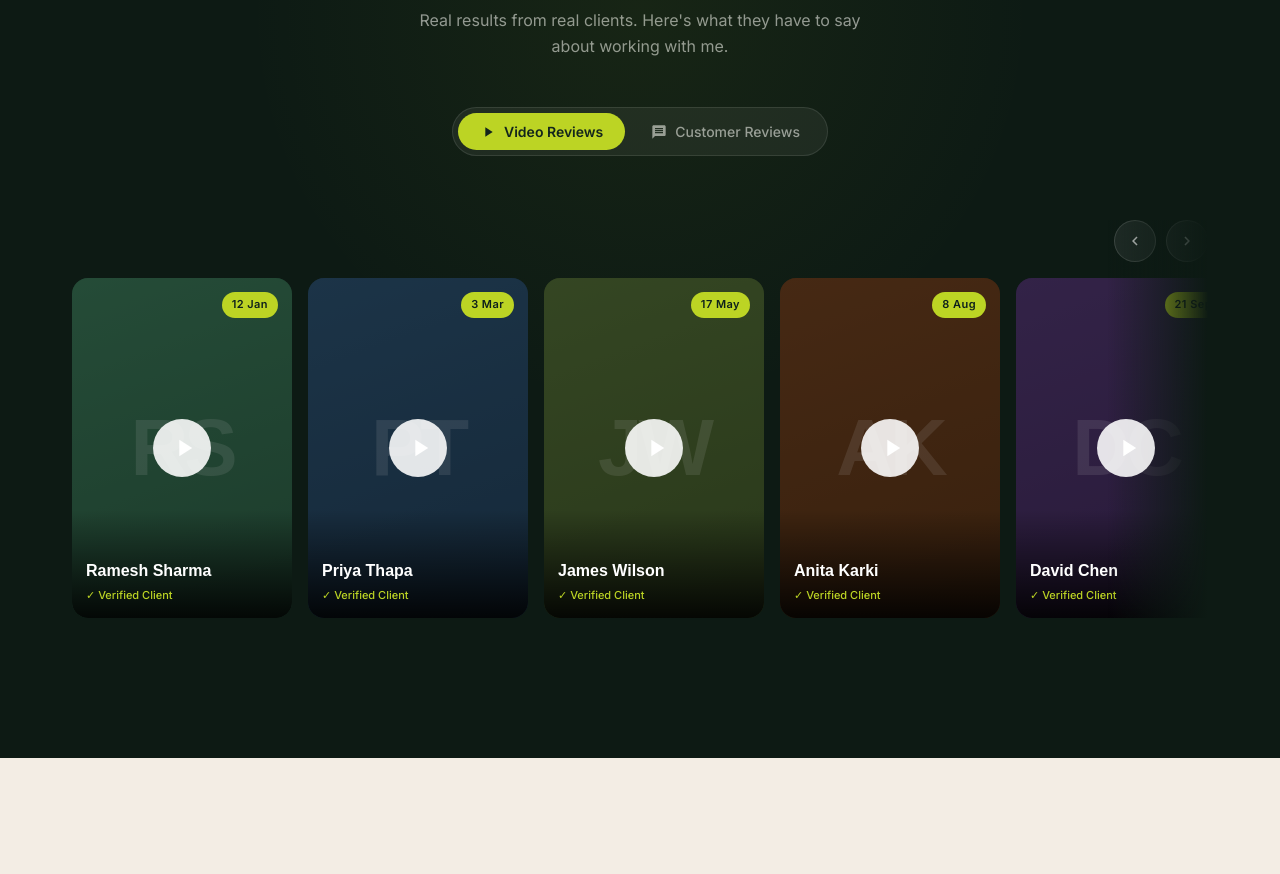
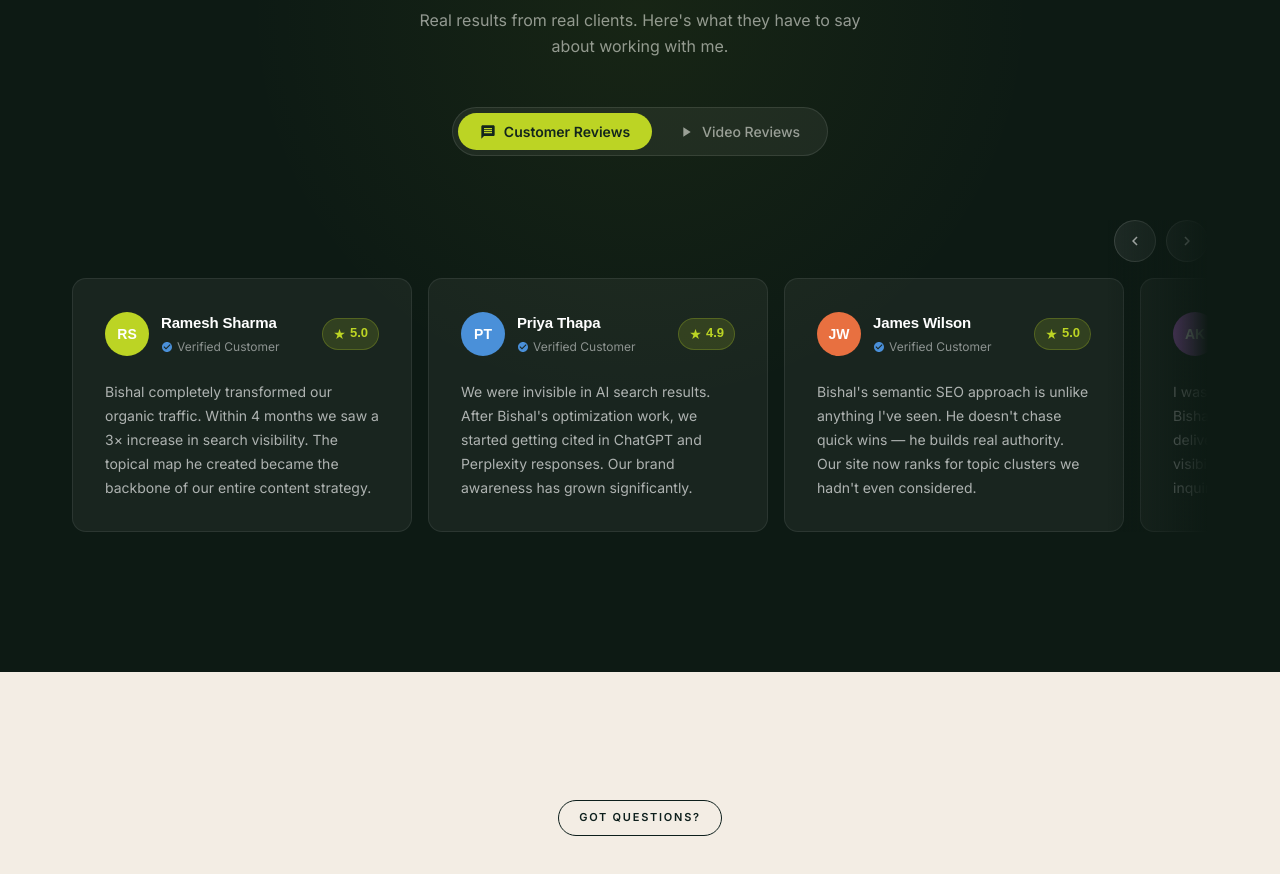
Before and after one commit to cartoonq474-cloud/Bishal-oli, a Next.js app: page / in a window 1280 px wide. Shown: the part 8865-9739 px from the top of the page. Built offline with nearby package versions, Linux system fonts and the light colour scheme; a web font is replaced by a local one.

Commit message:
feat: integrate testimonials section and swap reviews tab order on SEO expert in Nepal page

```diff
--- a/src/app/seo-expert-nepal/page.js
+++ b/src/app/seo-expert-nepal/page.js
@@ -1,6 +1,7 @@
 import Image from 'next/image'
 import Link from 'next/link'
 import CaseStudiesCarousel from '@/components/CaseStudiesCarousel'
+import TestimonialsSection from '@/components/TestimonialsSection'
 import FaqAccordion from './FaqAccordion'
 
 export const metadata = {
@@ -197,6 +198,9 @@ export default function SeoExpertNepal() {
       {/* CASE STUDIES CAROUSEL */}
       <CaseStudiesCarousel />
 
+      {/* TESTIMONIALS */}
+      <TestimonialsSection />
+
       {/* SERVICE PACKAGES & PRICING */}
       <section className="section" aria-labelledby="pricingHeading" style={{ background: 'var(--ivory)' }}>
         <div className="container">
--- a/src/components/TestimonialsSection.js
+++ b/src/components/TestimonialsSection.js
@@ -48,7 +48,7 @@ function useScroll(cardWidth = 280, gap = 24) {
 }
 
 export default function TestimonialsSection() {
-  const [tab, setTab] = useState('video')
+  const [tab, setTab] = useState('text')
   const { ref: videoRef, scroll: scrollVideo } = useScroll(220, 16)
   const { ref: textRef, scroll: scrollText } = useScroll(340, 16)
 
@@ -68,6 +68,18 @@ export default function TestimonialsSection() {
           <div className="testimonials-tabs" role="tablist">
             <button
               role="tab"
+              aria-selected={tab === 'text'}
+              className={`testimonials-tab${tab === 'text' ? ' active' : ''}`}
+              onClick={() => setTab('text')}
+              id="tabText"
+            >
+              <svg width="16" height="16" viewBox="0 0 24 24" fill="currentColor" aria-hidden="true">
+                <path d="M20 2H4c-1.1 0-2 .9-2 2v18l4-4h14c1.1 0 2-.9 2-2V4c0-1.1-.9-2-2-2zm-2 12H6v-2h12v2zm0-3H6V9h12v2zm0-3H6V6h12v2z"/>
+              </svg>
+              Customer Reviews
+            </button>
+            <button
+              role="tab"
               aria-selected={tab === 'video'}
               className={`testimonials-tab${tab === 'video' ? ' active' : ''}`}
               onClick={() => setTab('video')}
@@ -77,18 +89,6 @@ export default function TestimonialsSection() {
                 <path d="M8 5v14l11-7z"/>
               </svg>
               Video Reviews
-            </button>
-            <button
-              role="tab"
-              aria-selected={tab === 'text'}
-              className={`testimonials-tab${tab === 'text' ? ' active' : ''}`}
-              onClick={() => setTab('text')}
-              id="tabText"
-            >
-              <svg width="16" height="16" viewBox="0 0 24 24" fill="currentColor" aria-hidden="true">
-                <path d="M20 2H4c-1.1 0-2 .9-2 2v18l4-4h14c1.1 0 2-.9 2-2V4c0-1.1-.9-2-2-2zm-2 12H6v-2h12v2zm0-3H6V9h12v2zm0-3H6V6h12v2z"/>
-              </svg>
-              Customer Reviews
             </button>
           </div>
         </div>
```
